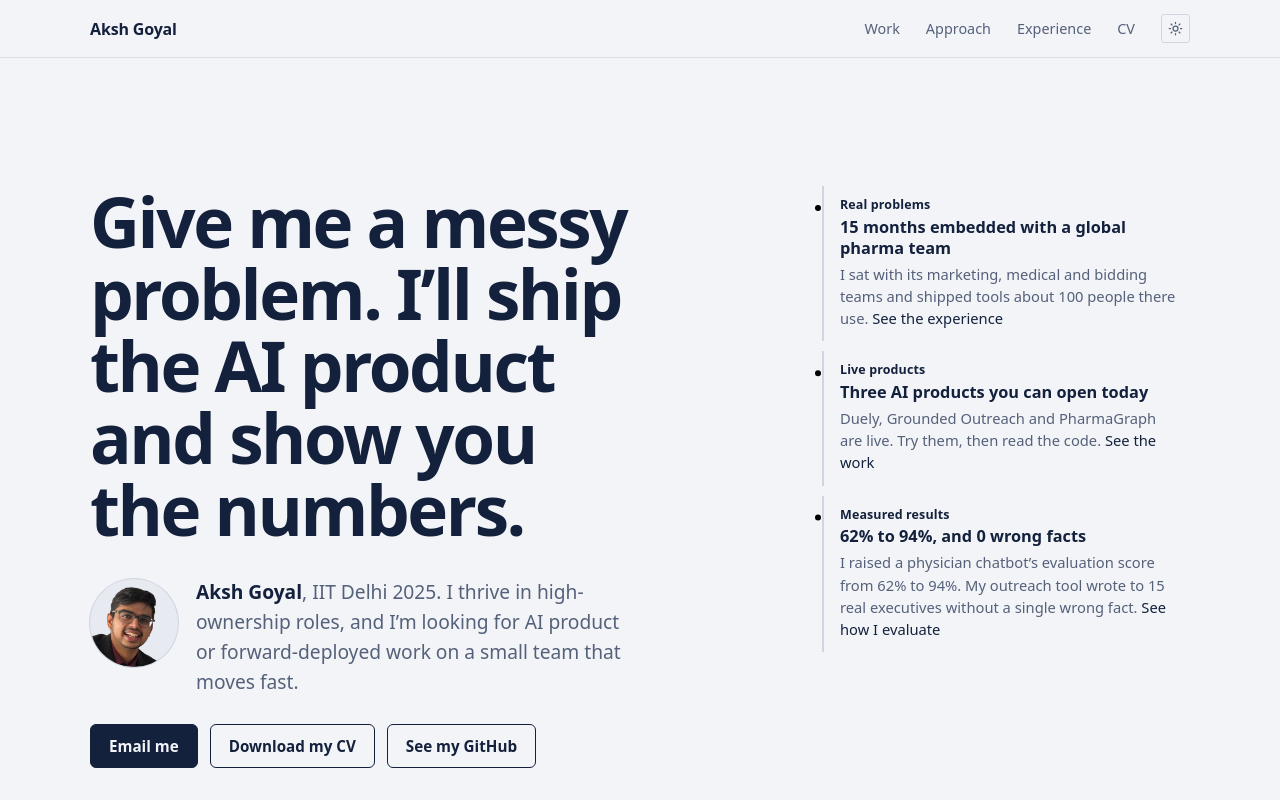
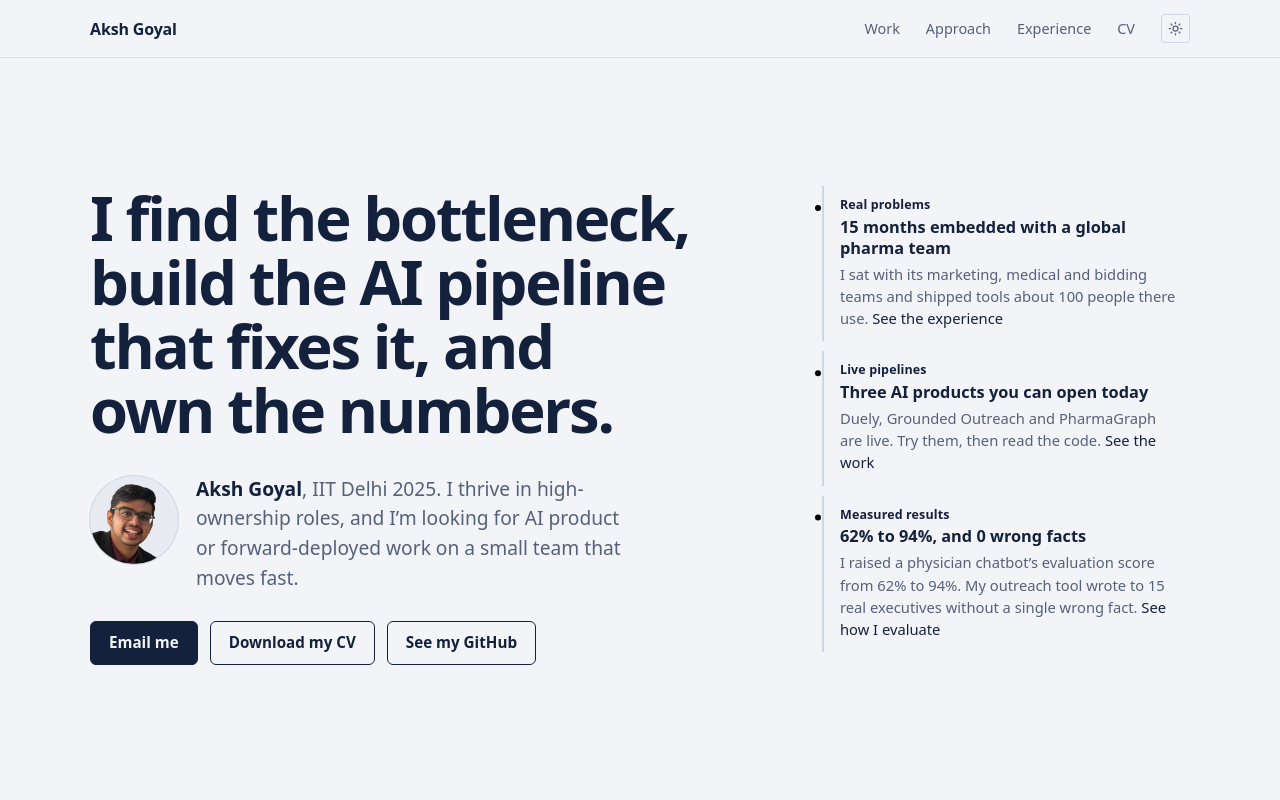
Before and after one commit to AkshGoyal/portfolio, an Astro site: page / in a window 1280 px wide. Shown: the top 800 px of the page. Built offline with nearby package versions, Linux system fonts and the light colour scheme; Astro itself is replaced by a stand-in of ours.

Commit message:
Headline: 'I find the bottleneck, build the AI pipeline that fixes it, and own the numbers.'
Co-Authored-By: Claude Opus 5.5 <noreply@anthropic.com>

```diff
--- a/src/pages/index.astro
+++ b/src/pages/index.astro
@@ -34,7 +34,7 @@ const notes = [
     link: 'See the experience',
   },
   {
-    label: 'Live products',
+    label: 'Live pipelines',
     title: 'Three AI products you can open today',
     body: 'Duely, Grounded Outreach and PharmaGraph are live. Try them, then read the code.',
     href: '#work',
@@ -52,14 +52,14 @@ const notes = [
 
 <BaseLayout
   title="Aksh Goyal — AI products and pipelines, shipped end to end"
-  description="Give me a messy problem. I’ll ship the AI product and show you the numbers. Seven products, three live, and two product strategy cases."
+  description="I find the bottleneck, build the AI pipeline that fixes it, and own the numbers. Seven products, three live, and two product strategy cases."
 >
   <section class="hero wrap" data-hero>
     <svg class="traces" aria-hidden="true" data-traces></svg>
     <div class="hero__grid">
       <div>
         <h1 class="hero__claim">
-          Give me a <a class="cite" href="#note-1" data-cite="1">messy problem</a>. I’ll <a class="cite" href="#note-2" data-cite="2">ship the AI product</a> and <a class="cite" href="#note-3" data-cite="3">show you the numbers</a>.
+          I <a class="cite" href="#note-1" data-cite="1">find the bottleneck</a>, <a class="cite" href="#note-2" data-cite="2">build the AI pipeline that fixes it</a>, and <a class="cite" href="#note-3" data-cite="3">own the numbers</a>.
         </h1>
         <p class="hero__who">
           <img class="hero__photo" src="/aksh.png" width="88" height="88" alt="Aksh Goyal" />
--- a/src/styles/site.css
+++ b/src/styles/site.css
@@ -1491,3 +1491,14 @@ a.row:hover .row__title {
     margin-bottom: 2px;
   }
 }
+
+/* Longer headline: slightly smaller so it stays within about five lines. */
+.hero__claim {
+  font-size: clamp(2.1rem, 4.8vw, 4.1rem);
+  line-height: 1.04;
+}
+@media (max-width: 640px) {
+  .hero__claim {
+    font-size: 2.1rem;
+  }
+}
```
Also changed, not shown: public/og.png.
